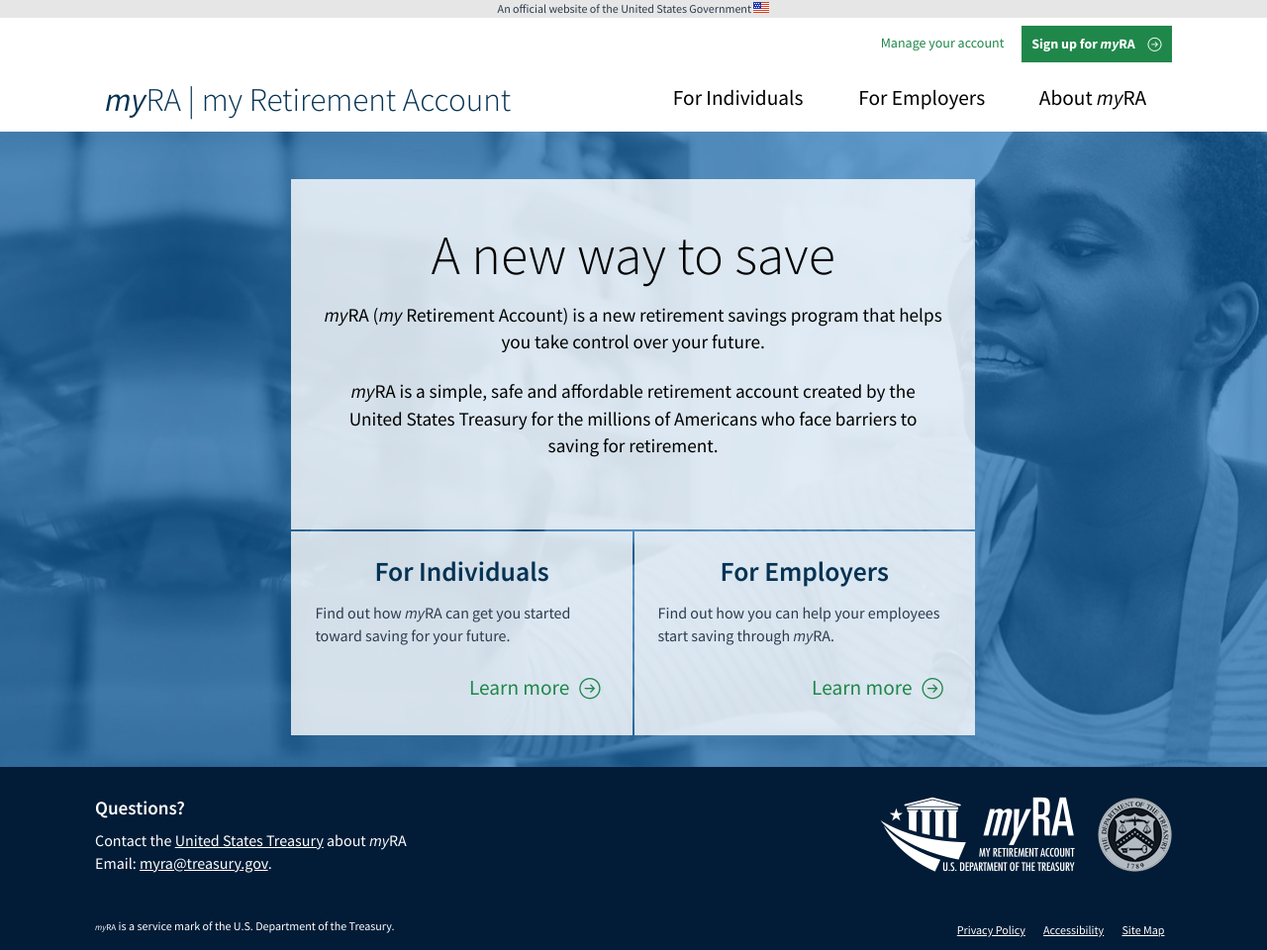
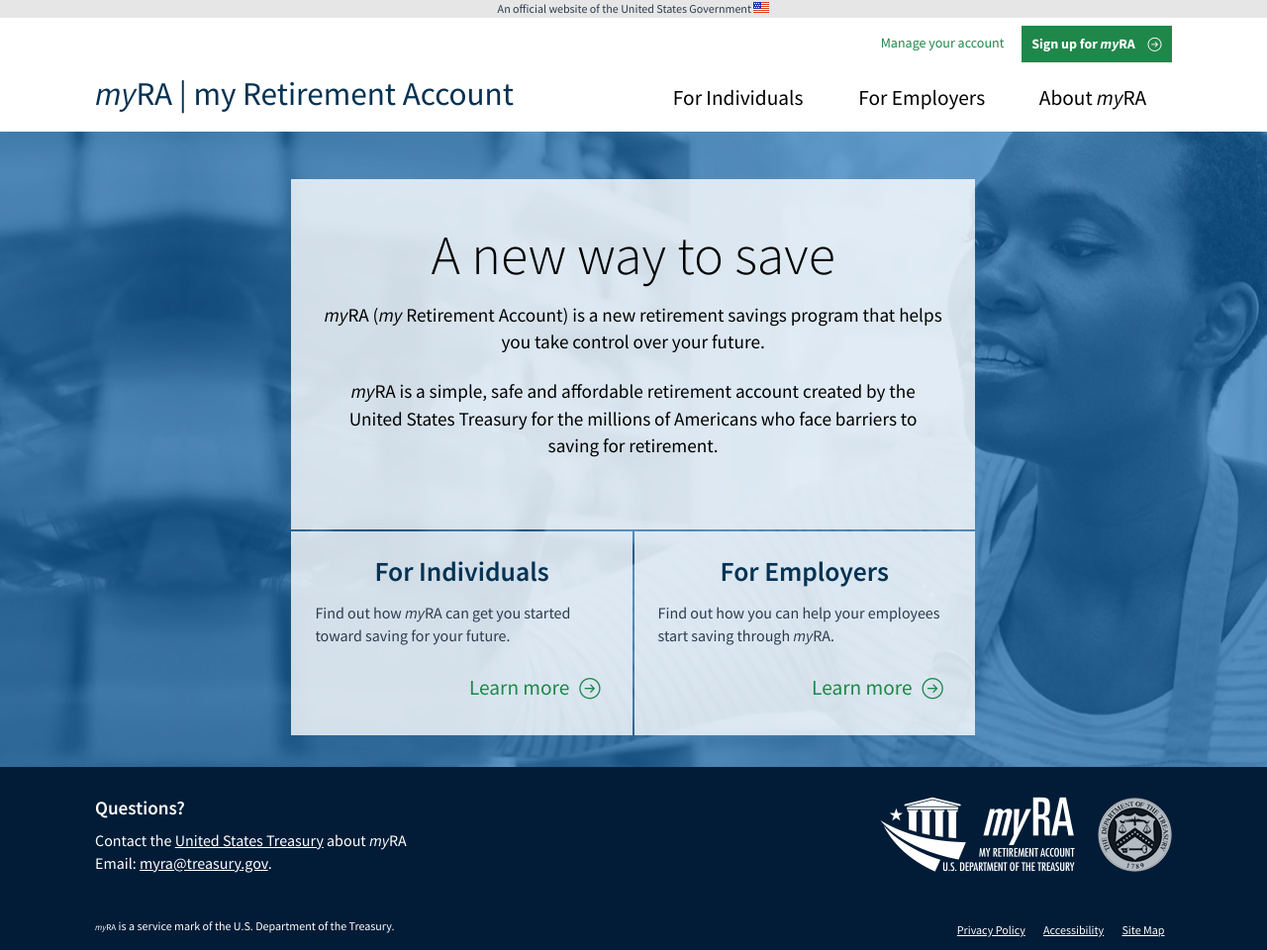
Before and after one commit to 18F/myra, a Jekyll site: the page built from index.html, in a window 1280 px wide. Shown: the whole page at 99% size. Built offline with Jekyll 4.4.1, drawn with Linux system fonts in a browser that asks for light colours.

Commit message:
CSS tweeks

```diff
--- a/_includes/header.html
+++ b/_includes/header.html
@@ -14,20 +14,17 @@
     <div class="usa">
       An official website of the United States Government  <img src="{{ site.baseurl }}/static/img/us_flag_small.png" alt="US flag signifying that this is a United States Federal Government website">
     </div>
-    <div class="top-bar">
-      <div class="container">
+    <div class="header-container container">
+      <nav class="top-bar">
         <ul class="account-nav" role="menubar">
           <li role="menuitem"><a class="manage-link modal-trigger" data-modal="#manage-modal" href="#">Manage your account</a></li>
           <li role="menuitem">
             <a class="button signup-button-small modal-trigger" data-modal="#signup-modal" href="#">Sign up for <span class="myra">myRA</span> <i class="icon-arrow-right"></i></a>
           </li>
         </ul>
-      </div>
-    </div>
-    <div class="header-container container">
-      <div class="site-brand">
-        <a href="{{ site.baseurl }}/" title="Home"><h1 class="site-title" itemprop="name"><span class="myra">myRA</span> | my Retirement Account</h1></a>
-      </div>
+      </nav>
+
+      <a class="site-brand" href="{{ site.baseurl }}/" title="Home"><h1 class="site-title" itemprop="name"><span class="myra">myRA</span> | my Retirement Account</h1></a>
 
       <nav class="site-nav" role="navigation" itemscope itemtype="http://schema.org/SiteNavigationElement">
         <ul role="menubar">
--- a/static/_sass/_custom.scss
+++ b/static/_sass/_custom.scss
@@ -49,10 +49,11 @@
     padding: 0;
     margin-left: 1em;
   }
-
   @include media($medium-up) {
+    @include clearfix();
     display: block;
   }
+
 }
 
 .account-nav {
@@ -71,20 +72,23 @@
 
 .site-brand {
   margin: 0 auto;
-  padding: em(10);
+  text-align: center;
+  display: block;
+  padding: 0 0 1em 0;
+
+  @include media($medium-up) {
+  }
+
   @include media($large-up) {
     @include span-columns(6);
-    padding: 0 0 .5them 0;
-  }
-}
-
-.site-title,
-.site-subtitle {
+    text-align: left;
+    padding: .25em 0 0;
+  }
+}
+
+.site-title {
   margin-bottom: 0;
-  font-weight: 300;
-  text-align: left;
-}
-
+}
 
 .header-container {
   position: relative;
```
